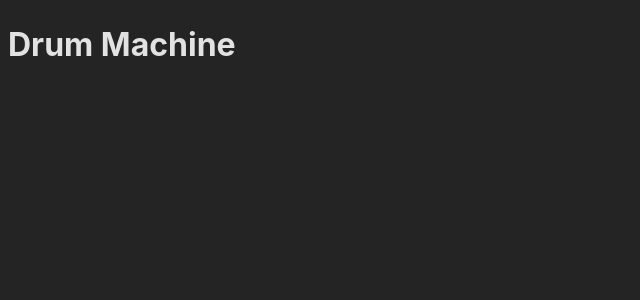
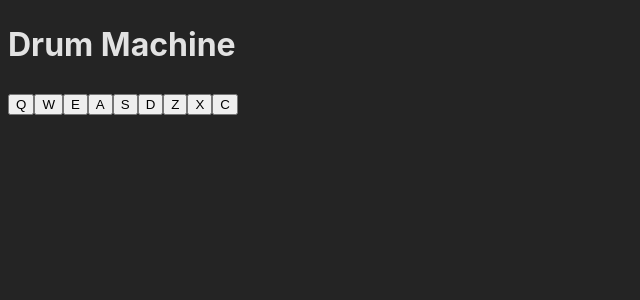
Before and after one commit to mihosri/drum-machine, a React (Vite) app in the folder drum-machine/: page / in a window 1280 px wide. Shown: the top 300 px of the page, without its empty margins (0-640 px from the left). Built offline with nearby package versions, Linux system fonts and the light colour scheme.

Commit message:
rendered audio button through Drum component

```diff
--- a/drum-machine/src/App.tsx
+++ b/drum-machine/src/App.tsx
@@ -1,6 +1,7 @@
 import { useState } from 'react'
 import './App.css'
 import { AudioClip } from './types'
+import Drum from './Drum'
 
 const audioClips: AudioClip[] = [
   {
@@ -51,16 +52,19 @@ const audioClips: AudioClip[] = [
 ]
 
 function App() {
-  const [count, setCount] = useState(0)
+
 
   return (
     <div className="container" id="drum-machine">
       <h1>Drum Machine</h1>
 
-      <div className='whole-drum'></div>
+      <div className="whole-drum">
+        {audioClips.map((audio) => (
+          <Drum audioClip={audio} key={audio.keyTrigger} />
+        ))}
+      </div>
 
       <div id="display"></div>
-
     </div>
   )
 }
--- a/drum-machine/src/Drum.tsx
+++ b/drum-machine/src/Drum.tsx
@@ -0,0 +1,26 @@
+import { AudioClip } from "./types";
+
+interface DrumProps {
+    audioClip: AudioClip;
+}
+
+
+const Drum = ({audioClip}: DrumProps) => {
+
+    const playSound = (clip: AudioClip) => {
+        (document.getElementById(clip.keyTrigger) as HTMLAudioElement).play().catch(console.error);
+    }
+
+  return (
+    <button className="drum-pad" id={`drum-${audioClip.keyTrigger}`} onClick={() => playSound(audioClip)}>
+      <audio
+        src={audioClip.url}
+        id={audioClip.keyTrigger}
+        className="clip"
+      />
+      {audioClip.keyTrigger}
+    </button>
+  )
+}
+
+export default Drum
```
